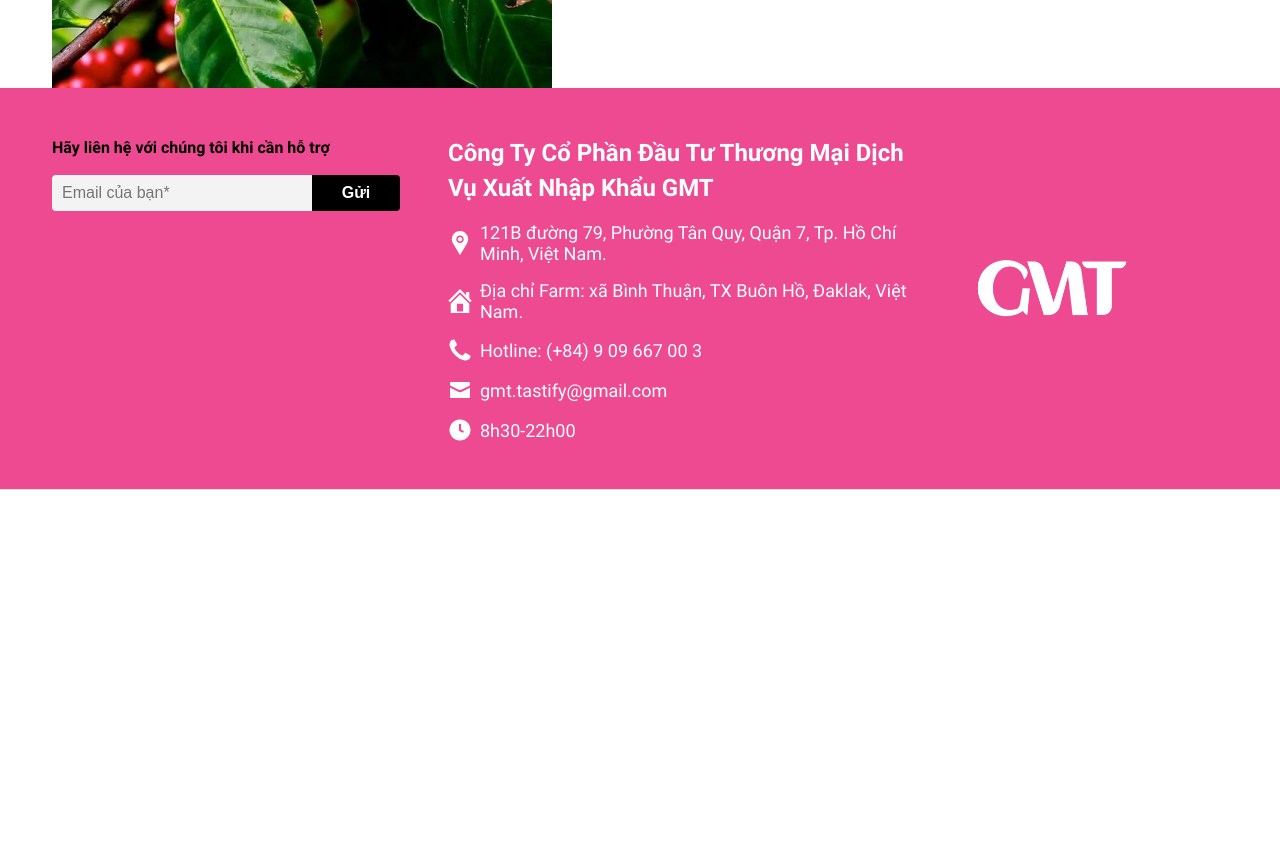
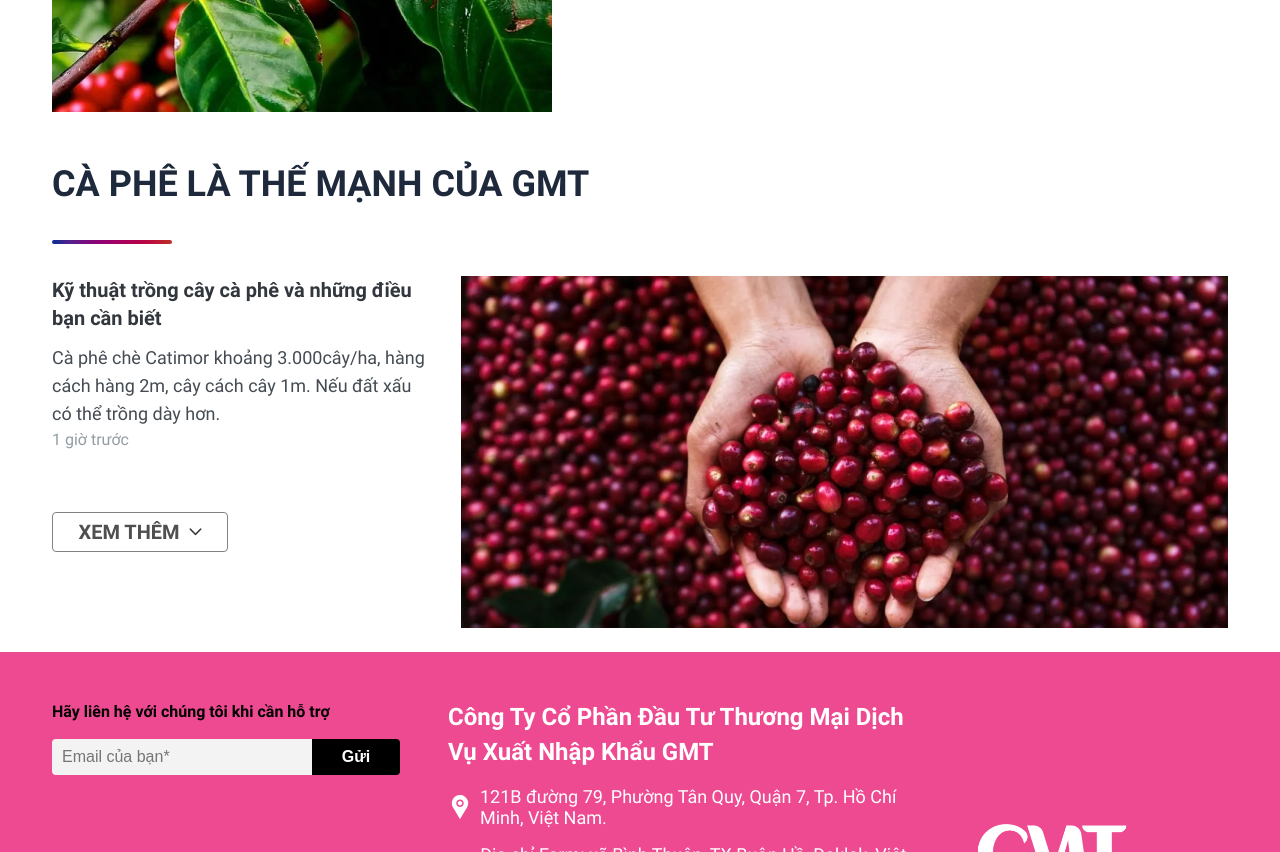
Before and after one commit to TuongVu95/gmt, a website: page index.html in a window 1280 px wide. Shown: the part 1100-1952 px from the top of the page. Before the commit the page ends 1590 px from the top, so only its background shows below. Drawn offline with Linux system fonts and the light colour scheme; files whose address does not match are found by name.

Commit message:
update home

```diff
--- a/index.html
+++ b/index.html
@@ -153,7 +153,7 @@
                             <p class="block-btn">
                                 <a href="" class="btn">
                                     <span>XEM THÊM</span>
-                                    <i class="ic-angle-down"></i>
+                                    <i class="ic-angle-down btn-ic"></i>
                                 </a>
                             </p>
                         </div>
@@ -161,6 +161,44 @@
                 </div>
             </div>
         </div>
+
+        <div class="section-page section-coffee">
+            <div class="container">
+                <h2 class="section-tit">
+                    CÀ PHÊ LÀ THẾ MẠNH CỦA GMT
+                </h2>
+                <p class="block-line">
+                    <span class="line-normal"></span>
+                </p>
+                <div class="row">
+                    <div class="col rs-col rs-col-left">
+                        <div class="block-para">
+                            <p class="para-tit">Kỹ thuật trồng cây cà phê và những điều bạn cần biết</p>
+
+                            <p class="para-normal">Cà phê chè Catimor khoảng 3.000cây/ha, hàng cách hàng 2m, cây cách cây 1m. Nếu đất xấu có thể trồng dày hơn.
+                            </p>
+                            <span class="timer">1 giờ trước</span>
+                            <p class="block-btn">
+                                <a href="" class="btn">
+                                    <span>XEM THÊM</span>
+                                    <i class="ic-angle-down btn-ic"></i>
+                                </a>
+                            </p>
+                        </div>
+                    </div>
+                    <div class="col rs-col rs-col-right">
+                        <div class="img-wrap">
+                            <picture>
+                                <source media="(min-width: )" srcset="">
+                                <img src="images/home/section3.webp" alt="Sản phẩm">
+                            </picture>
+                        </div>
+                    </div>
+                </div>
+            </div>
+        </div>
+
+
     </main>
     <footer class="footer">
         <div class="container">
--- a/scss/pages/_home.scss
+++ b/scss/pages/_home.scss
@@ -1,6 +1,11 @@
 @mixin bg($url, $size: cover) {
     background: url(../images/home/banner1.webp) no-repeat center;
     background-size: $size;
+}
+.section-page{
+    &:not(.section-banner){
+        padding: 24px 0;
+    }
 }
 .section-banner {
     position: relative;
@@ -39,6 +44,14 @@
     border-radius: 1000px;
     width: 120px;
     height: 4px;
+}
+.block-para {
+    .timer {
+        font-weight: 400;
+        font-size: 16px;
+        line-height: 24px;
+        color: #939ca3;
+    }
 }
 .para {
     &-head {
@@ -94,17 +107,18 @@
         }
     }
 }
-.section-introduce{
-    .row{
+.section-introduce {
+    padding: 72px 0 24px;
+    .row {
         margin: 0;
     }
-    .rs-col{
-        &-left{
+    .rs-col {
+        &-left {
             max-width: 500px;
             width: 100%;
             padding: 0;
         }
-        &-right{
+        &-right {
             flex: 1;
             padding-left: 24px;
             padding: 44px 0 0 24px;
@@ -112,17 +126,69 @@
     }
     .para {
         &-head {
+            color: #333333;
+        }
+        &-normal {
+            color: #4f4f4f;
+            margin-bottom: 65px;
+        }
+    }
+    .line-normal {
+        margin: 16px auto;
+    }
+}
 
-        }
-        &-tit {
+.block-btn {
+    .btn {
+        width: 176px;
+        height: 40px;
+        border: 1px solid #828282;
+        border-radius: 4px;
+        span {
+            color: #4f4f4f;
             font-weight: 700;
             font-size: 20px;
-            line-height: 28px;
+            line-height: 100%;
         }
-        &-normal {
-            font-weight: 400;
-            font-size: 18px;
-            line-height: 28px;
+        &-ic {
+            margin-left: 10px;
+            font-style: 14px;
         }
     }
 }
+.section-coffee {
+    .row{
+        margin: 0;
+    }
+    .rs-col{
+        padding: 0;
+        &-left{
+            flex: 1;
+            padding-right: 10px;
+        }
+        &-right{
+            max-width: 767px;
+            width: 100%;
+            flex: 1 767px;
+            margin-left: 24px;
+        }
+    }
+    .block-line {
+        margin: 32px 0;
+    }
+    .para {
+        &-tit {
+            color: #32373d;
+            margin-bottom: 12px;
+        }
+        &-normal {
+            color: #444b52;
+        }
+    }
+    .timer {
+        margin-top: 8px;
+    }
+    .block-btn{
+        margin-top: 60px;
+    }
+}
```
Also changed, not shown: css/style.css.
